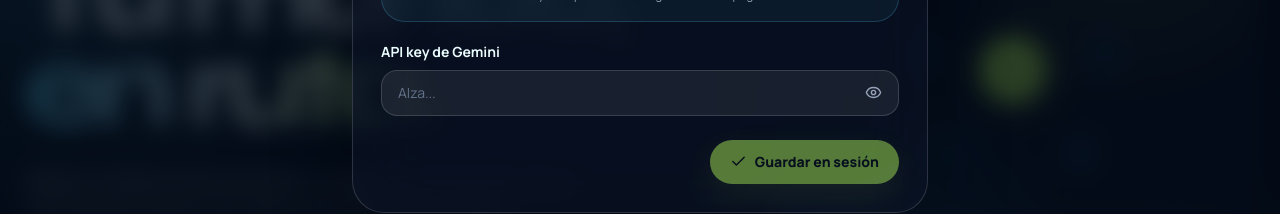
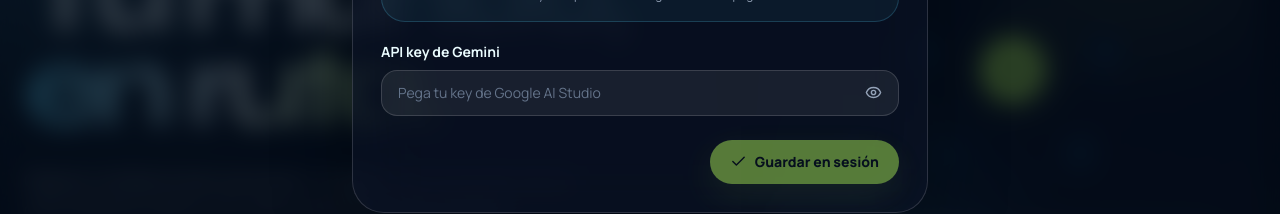
Before and after one commit to katrielcastillo-blip/nexo-glass-store, a Next.js app: page / in a window 1280 px wide. Both pictures are taken after a click on the button 1082 px from the left and 55 px from the top of the page. Shown: the part 388-602 px from the top of the page. Built offline with nearby package versions, Linux system fonts and the light colour scheme.

Commit message:
Permite formatos alternativos de key Gemini

```diff
--- a/components/settings-modal.tsx
+++ b/components/settings-modal.tsx
@@ -14,18 +14,16 @@ interface SettingsModalProps {
 export function SettingsModal({ open, apiKey, onClose, onSave }: SettingsModalProps) {
   const [draft, setDraft] = useState(apiKey);
   const [visible, setVisible] = useState(false);
-  const isGoogleAiStudioKey = draft.trim().startsWith("AIza");
   useEffect(() => setDraft(apiKey), [apiKey, open]);
   const submit = (event: FormEvent) => { event.preventDefault(); onSave(draft.trim()); onClose(); };
   return (
     <Modal open={open} onClose={onClose} title="Configuración" eyebrow="Asistente Gemini">
       <form onSubmit={submit}>
         <div className="mb-5 flex gap-4 rounded-3xl border border-cyan/20 bg-cyan/[.06] p-4"><span className="grid h-11 w-11 shrink-0 place-items-center rounded-2xl bg-cyan/10 text-cyan"><KeyRound size={20} /></span><div><p className="font-bold">Tu clave permanece en esta pestaña</p><p className="mt-1 text-xs leading-relaxed text-slate-400">Se guarda únicamente en el estado de React. Se envía al route handler en cada consulta y desaparece al recargar o cerrar la página.</p></div></div>
-        <label className="block"><span className="mb-2 block text-sm font-bold">API key de Gemini</span><div className="relative"><input className="field pr-12" type={visible ? "text" : "password"} autoComplete="off" spellCheck={false} value={draft} onChange={(event) => setDraft(event.target.value)} placeholder="AIza..." /><button type="button" className="focus-ring absolute right-2 top-1/2 grid h-9 w-9 -translate-y-1/2 place-items-center rounded-full text-slate-400 hover:bg-white/10 hover:text-white" onClick={() => setVisible((value) => !value)} aria-label={visible ? "Ocultar API key" : "Mostrar API key"}>{visible ? <EyeOff size={17} /> : <Eye size={17} />}</button></div></label>
-        {draft.trim() && !isGoogleAiStudioKey && <p role="alert" className="mt-3 rounded-2xl border border-amber-300/25 bg-amber-300/10 px-4 py-3 text-sm leading-relaxed text-amber-100">Esta no parece una key de Google AI Studio. Pega una key de Gemini que empieza por <code>AIza…</code>.</p>}
+        <label className="block"><span className="mb-2 block text-sm font-bold">API key de Gemini</span><div className="relative"><input className="field pr-12" type={visible ? "text" : "password"} autoComplete="off" spellCheck={false} value={draft} onChange={(event) => setDraft(event.target.value)} placeholder="Pega tu key de Google AI Studio" /><button type="button" className="focus-ring absolute right-2 top-1/2 grid h-9 w-9 -translate-y-1/2 place-items-center rounded-full text-slate-400 hover:bg-white/10 hover:text-white" onClick={() => setVisible((value) => !value)} aria-label={visible ? "Ocultar API key" : "Mostrar API key"}>{visible ? <EyeOff size={17} /> : <Eye size={17} />}</button></div></label>
         <div className="mt-6 flex flex-col-reverse gap-3 sm:flex-row sm:justify-end">
           {apiKey && <button type="button" onClick={() => { onSave(""); setDraft(""); onClose(); }} className="focus-ring inline-flex items-center justify-center gap-2 rounded-full px-5 py-3 text-sm font-bold text-red-300 hover:bg-red-400/10"><Trash2 size={16} /> Quitar key</button>}
-          <button type="submit" disabled={!draft.trim() || !isGoogleAiStudioKey} className="primary-button"><Check size={17} /> Guardar en sesión</button>
+          <button type="submit" disabled={!draft.trim()} className="primary-button"><Check size={17} /> Guardar en sesión</button>
         </div>
       </form>
     </Modal>
```
